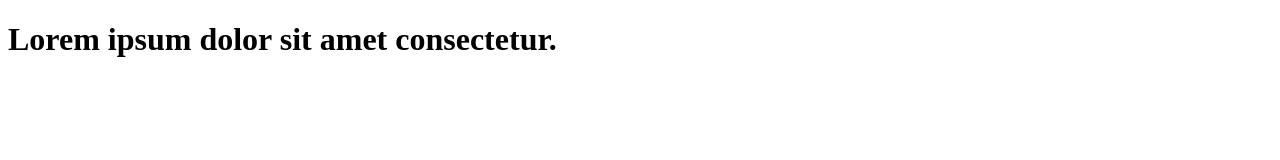
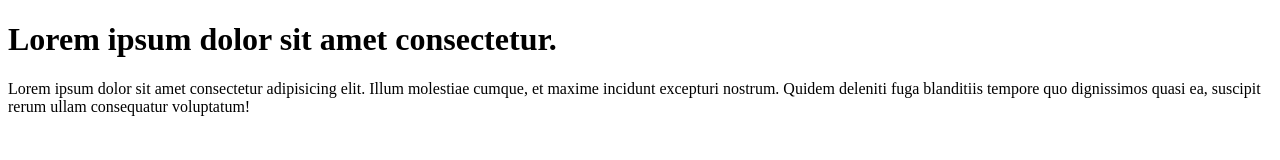
Before and after one commit to suffianakhtar/learn-git, a plain HTML site: page index.html in a window 1280 px wide. Drawn offline with Linux system fonts and the light colour scheme.

Commit message:
add paragraph to code

```diff
--- a/index.html
+++ b/index.html
@@ -1,11 +1,15 @@
 <!DOCTYPE html>
 <html lang="en">
   <head>
-  <meta charset="UTF-8">
-  <meta name="viewport" content="width=device-width, initial-scale=1.0">
+    <meta charset="UTF-8" />
+    <meta name="viewport" content="width=device-width, initial-scale=1.0" />
     <title>Git Website</title>
   </head>
   <body>
     <h1>Lorem ipsum dolor sit amet consectetur.</h1>
+    <p>
+      Lorem ipsum dolor sit amet consectetur adipisicing elit. Illum molestiae cumque, et maxime incidunt excepturi nostrum.
+      Quidem deleniti fuga blanditiis tempore quo dignissimos quasi ea, suscipit rerum ullam consequatur voluptatum!
+    </p>
   </body>
 </html>
```
Lines whose indentation alone changed are shown as unchanged.
